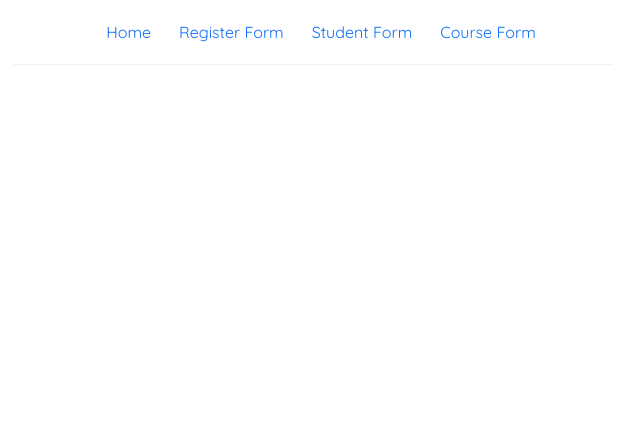
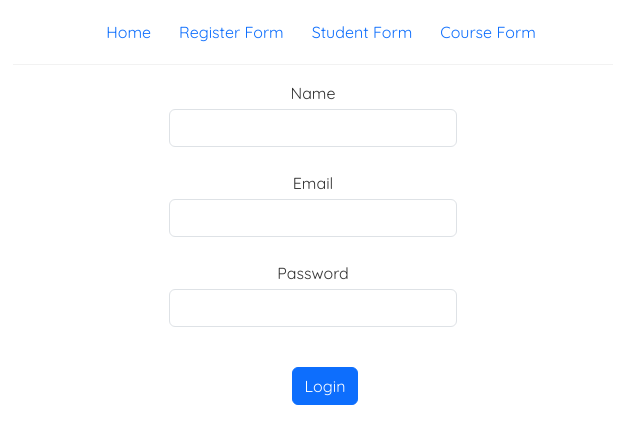
Before and after one commit to elkqkq/studentUserInterface, a React (Create React App) app in the folder my-react-app/: page /LoginForm in a window 1280 px wide. Shown: the top 444 px of the page, without its empty margins (327-967 px from the left). Built offline with nearby package versions, Linux system fonts and the light colour scheme.

Commit message:
added loginform.js and added it to the app.js

```diff
--- a/my-react-app/src/App.js
+++ b/my-react-app/src/App.js
@@ -2,9 +2,12 @@ import './App.css';
 import CourseForm from './components/CourseForm';
 import RegForm from './components/RegForm';
 import StudentForm from './components/StudentForm';
+import DisplayStudents from './components/DisplayStudent';
 import Home from './components/Home';
 import Navbar from './components/Navbar';
-import { BrowserRouter as Router, Route, Switch } from 'react-router-dom';
+import { BrowserRouter as Router, Route, Switch } from 'react-router-dom/cjs/react-router-dom';
+import DisplayCourses from './components/DisplayCourses';
+import LoginForm from './components/LoginForm';
 
 function App() {
   return (
@@ -16,14 +19,23 @@ function App() {
           <Route exact path="/">
             <Home/>
           </Route>
+          <Route path="/StudentForm">
+            <StudentForm/>
+          </Route>
+          <Route path="/DisplayStudent">
+            <DisplayStudents/>
+          </Route>
+          <Route path="/CourseForm">
+            <CourseForm/>
+          </Route>
+          <Route path="/DisplayCourses">
+            <DisplayCourses/>
+          </Route>
           <Route path="/RegForm">
             <RegForm/>
           </Route>
-          <Route path="/StudentForm">
-            <StudentForm/>
-          </Route>
-          <Route path="/CourseForm">
-            <CourseForm/>
+          <Route path="/LoginForm">
+            <LoginForm/>
           </Route>
         </Switch>
         </div>
--- /dev/null
+++ b/my-react-app/src/components/LoginForm.js
@@ -0,0 +1,105 @@
+import React , { useState } from "react";
+import axios from "axios";
+import { ToastContainer, toast } from "react-toastify";
+import "react-toastify/dist/ReactToastify.css";
+
+const LoginForm = () => {
+    const [data, setData] = useState({
+        regName: '',
+        regEmail: '',
+        regPassword: ''
+    });
+
+    const handleChange = (e) => {
+        const {name, value} = e.target;
+        setData ((prev) => {
+            return {...prev, [name]: value}
+        })
+    }
+
+    const login = () => {
+        console.log("User has logged in");
+    };
+
+    const refreshToken = async () => {
+        return "new_access_token";
+    };
+
+    const handleSubmit = async (e, next) => {
+        e.preventDefault();
+
+        // Form Validation
+        if (data.regName.length === 0) {
+            toast.error("Name field cannot be empty", {
+                position: toast.POSITION.TOP_RIGHT,
+                autoClose: 3000,
+            });
+        } else if (data.regEmail.length === 0) {
+            toast.error("Email field cannot be empty", {
+                position: toast.POSITION.TOP_RIGHT,
+                autoClose: 3000,
+            });
+        } else if (data.regPassword.length === 0) {
+            toast.error("Password field cannot be empty", {
+                position: toast.POSITION.TOP_RIGHT,
+                autoClose: 3000,
+            });
+        } else {
+            try {
+                const response = await axios.post("http://localhost:4000/api/registration/loginUser", data);
+
+                if (response.status === 200) {
+                    const { accessToken, refreshToken } = response.data;
+
+                    sessionStorage.setItem('accessToken', accessToken);
+                    sessionStorage.setItem('refreshToken', refreshToken);
+
+                    login(accessToken)
+                    // navigate(from, { replace: true}); // Redirect to the intended route
+
+                } else if (response.status === 401) {
+                    // Unauthorized error (invalid username/password)
+                    // Try refreshing the token and retry login if refresh is successful
+                    const newAccessToken = await refreshToken();
+
+                    if (newAccessToken) {
+                        // Retry login with the new access token
+                        await handleSubmit(e);
+                    } else {
+                        toast.error("Invalid Username/Password")
+                    }
+                } else {
+                    console.error("Authentication failed");
+                }
+            } catch(error) {
+                next(error)
+            }
+    }}
+
+    return (
+        <div>
+            <form onSubmit={handleSubmit}>
+                <div className="w-25 p-3 mx-auto">
+                    <div className="form-group">
+                        <label className="mb-1">Name</label>
+                        <input type="text" className="form-control" name="regName" value={data.regName} onChange={handleChange}/><br/>
+                    </div>
+                    <div className="form-group">
+                        <label className="mb-1">Email</label>
+                        <input type="email" className="form-control" name="regEmail" value={data.regEmail} onChange={handleChange}/><br/>
+                    </div>
+                    <div className="form-group">
+                        <label className="mb-1">Password</label>
+                        <input type="password" className="form-control" name="regPassword" value={data.regPassword} onChange={handleChange}/><br/>
+                    </div>
+                    <div className="form-check mt-3 text-center">
+                        <button type="submit" className="btn btn-primary justify-content-center">Login</button>
+                        <ToastContainer/>
+                    </div>
+                </div>
+            </form>
+        </div>
+    );
+}
+
+export default LoginForm;
```
